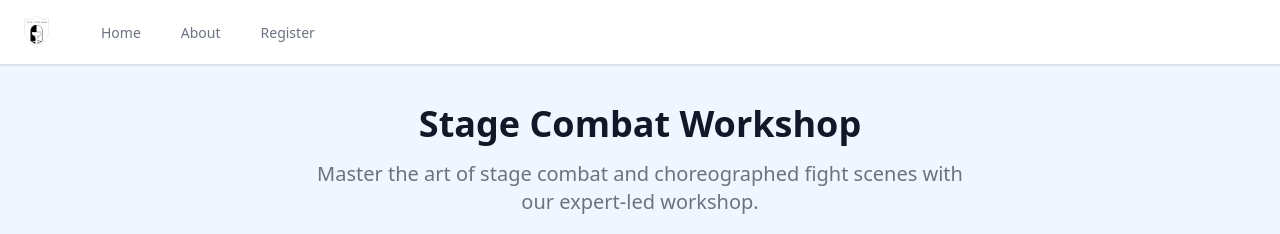
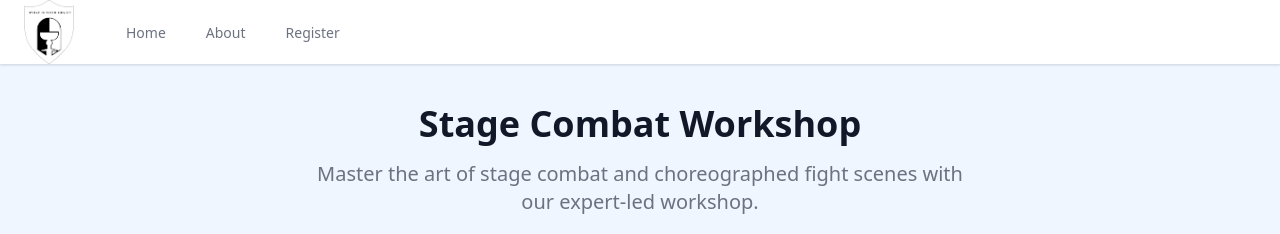
Before and after one commit to JCoolio/capitalcombat, a plain HTML site: page index.html in a window 1280 px wide. Shown: the top 234 px of the page. Drawn offline with nearby package versions, Linux system fonts and the light colour scheme.

Commit message:
height change logo

```diff
--- a/index.html
+++ b/index.html
@@ -12,7 +12,7 @@
       <div class="flex justify-between h-16">
         <div class="flex">
           <div class="-ml-2 mr-2 flex items-center">
-            <img src="logo.png" alt="Logo" class="h-8 w-auto">
+            <img src="logo.png" alt="Logo" class="h-16 w-auto">
           </div>
           <div class="hidden space-x-8 sm:-my-px sm:ml-10 sm:flex">
             <a href="index.html" class="border-transparent text-gray-500 hover:border-gray-300 hover:text-gray-700 inline-flex items-center px-1 pt-1 border-b-2 text-sm font-medium">
```
